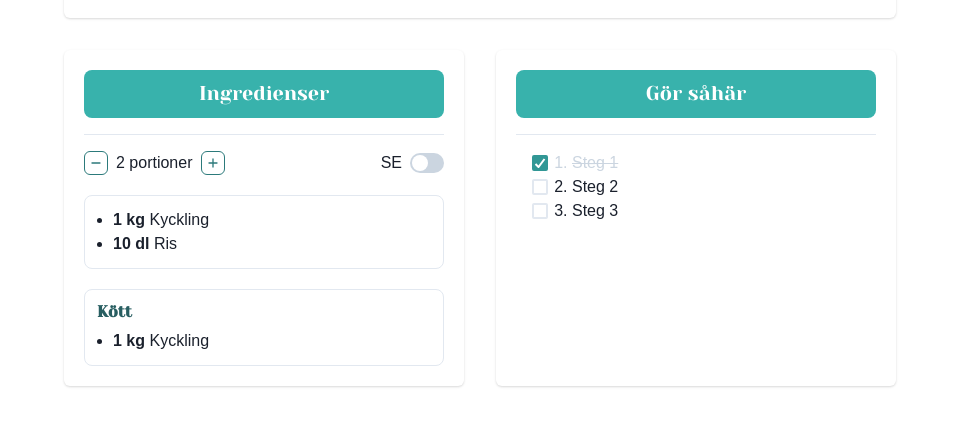
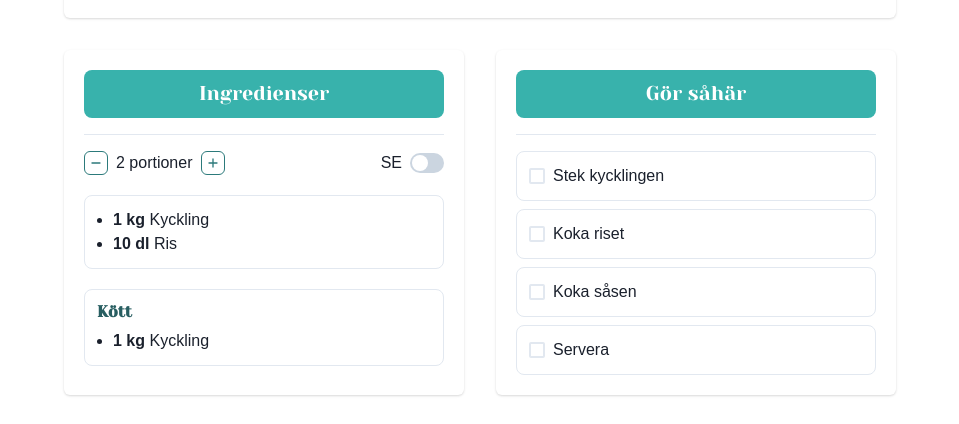
Before and after one commit to teojonsater/kitchen-cache-v2, a React (Create React App) app in the folder client/: page / in a window 1280 px wide. Shown: the part 933-1357 px from the top of the page, without its empty margins (160-1119 px from the left). Built offline with nearby package versions, Linux system fonts and the light colour scheme.

Commit message:
Implemented functional steps card

```diff
--- a/client/src/pages/RecipePage/components/RecipeBody/RecipeBody.tsx
+++ b/client/src/pages/RecipePage/components/RecipeBody/RecipeBody.tsx
@@ -23,7 +23,7 @@ function RecipeBody({ desc = undefined, ingredientGroups, steps }: Props) {
 				<IngredientsCard ingredientGroups={ingredientGroups} />
 			</GridItem>
 			<GridItem colSpan={1}>
-				<StepsCard />
+				<StepsCard steps={steps} />
 			</GridItem>
 		</Grid>
 	);
--- /dev/null
+++ b/client/src/pages/RecipePage/components/RecipeBody/components/StepsCard/Step.tsx
@@ -0,0 +1,37 @@
+import { Box, Checkbox, HStack, Text, useBoolean } from "@chakra-ui/react";
+import React from "react";
+
+interface Props {
+	step: string;
+}
+
+function Step({ step }: Props) {
+	const [checked, setChecked] = useBoolean(false);
+
+	return (
+		<Box
+			border="1px solid"
+			borderColor="gray.200"
+			borderRadius="lg"
+			p="3"
+			w="full"
+		>
+			<HStack>
+				<Checkbox
+					onChange={setChecked.toggle}
+					isChecked={checked}
+					colorScheme="teal"
+				/>
+
+				<Text
+					color={checked ? "gray.300" : "gray.800"}
+					textDecoration={checked ? "line-through" : "none"}
+				>
+					{step}
+				</Text>
+			</HStack>
+		</Box>
+	);
+}
+
+export default Step;
--- a/client/src/pages/RecipePage/components/RecipeBody/components/StepsCard/StepsCard.tsx
+++ b/client/src/pages/RecipePage/components/RecipeBody/components/StepsCard/StepsCard.tsx
@@ -2,21 +2,21 @@ import React from "react";
 import {
 	Card,
 	CardBody,
-	Checkbox,
-	Flex,
 	Heading,
-	HStack,
-	ListItem,
 	OrderedList,
 	StackDivider,
 	VStack,
 } from "@chakra-ui/react";
+import Step from "./Step";
 
-function StepsCard() {
+interface Props {
+	steps: string[];
+}
+
+function StepsCard({ steps }: Props) {
 	return (
 		<Card h="full">
 			<CardBody>
-				<Flex direction="column" gap="5">
 				<VStack
 					spacing="4"
 					alignItems="start"
@@ -34,31 +34,12 @@ function StepsCard() {
 					>
 						Gör såhär
 					</Heading>
-						<OrderedList>
-							<HStack>
-								<Checkbox
-									colorScheme="teal"
-									mr={4}
-									isChecked={true}
-								/>
-								<ListItem
-									color={"gray.300"}
-									textDecoration={"line-through"}
-								>
-									Steg 1
-								</ListItem>
-							</HStack>
-							<HStack>
-								<Checkbox colorScheme="teal" mr={4} />
-								<ListItem>Steg 2</ListItem>
-							</HStack>
-							<HStack>
-								<Checkbox colorScheme="teal" mr={4} />
-								<ListItem>Steg 3</ListItem>
-							</HStack>
-						</OrderedList>
+					<VStack align="start" w="full">
+						{steps.map((step, index) => (
+							<Step step={step} key={index} />
+						))}
 					</VStack>
-				</Flex>
+				</VStack>
 			</CardBody>
 		</Card>
 	);
```
Lines whose indentation alone changed are shown as unchanged.
